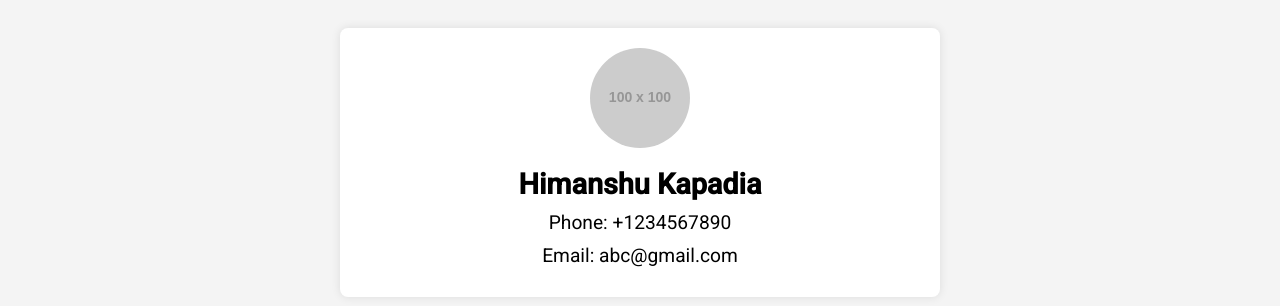
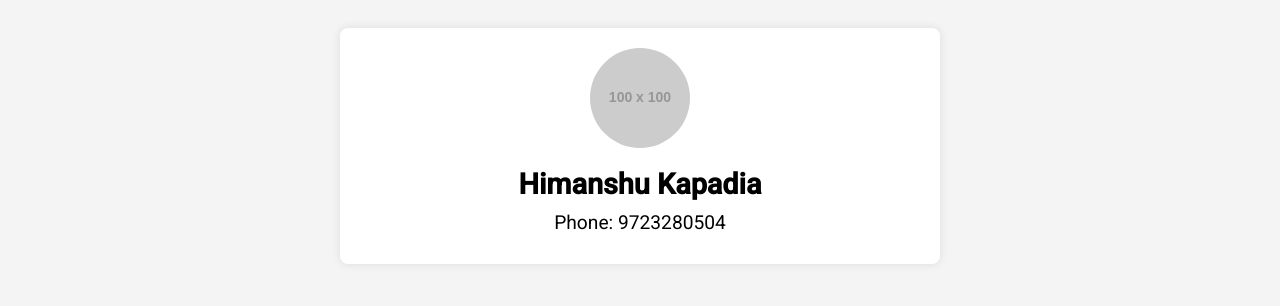
Before and after one commit to Panchal-Shivam/AHF, a plain HTML site: page contact.html in a window 1280 px wide. Shown: the part 60-366 px from the top of the page. Drawn offline with Linux system fonts and the light colour scheme; placeholder pictures from the web are drawn by us.

Commit message:
Update contact.html

```diff
--- a/contact.html
+++ b/contact.html
@@ -164,8 +164,8 @@
 
             <!-- Contact Details -->
             <h2>Himanshu Kapadia</h2>
-            <p>Phone: +1234567890</p>
-            <p>Email: abc@gmail.com</p>
+            <p>Phone: 9723280504</p>
+
         </div>
     </div>
 
```
